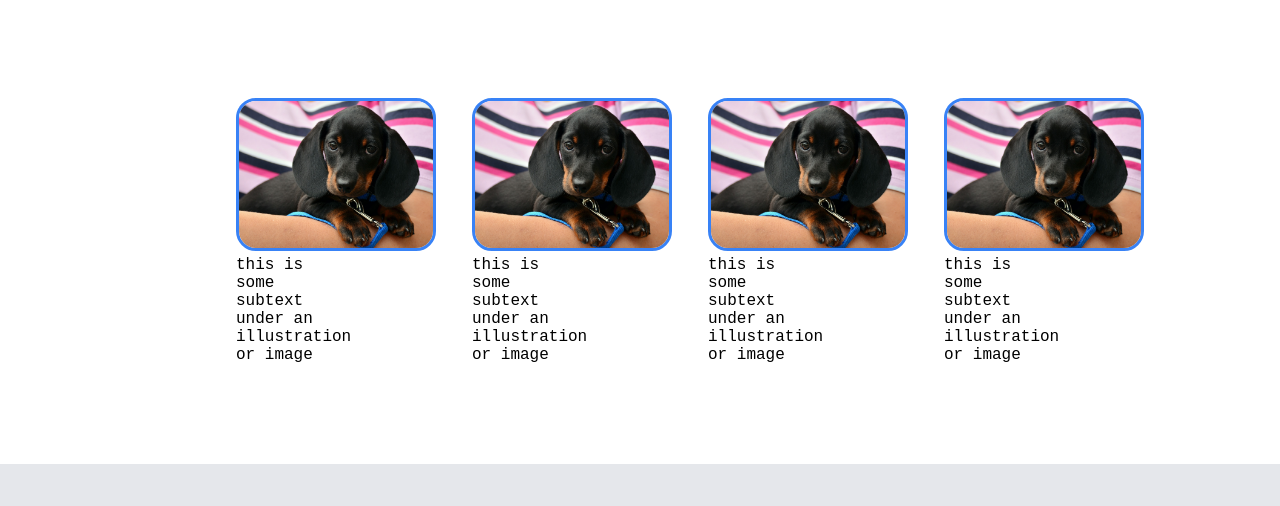
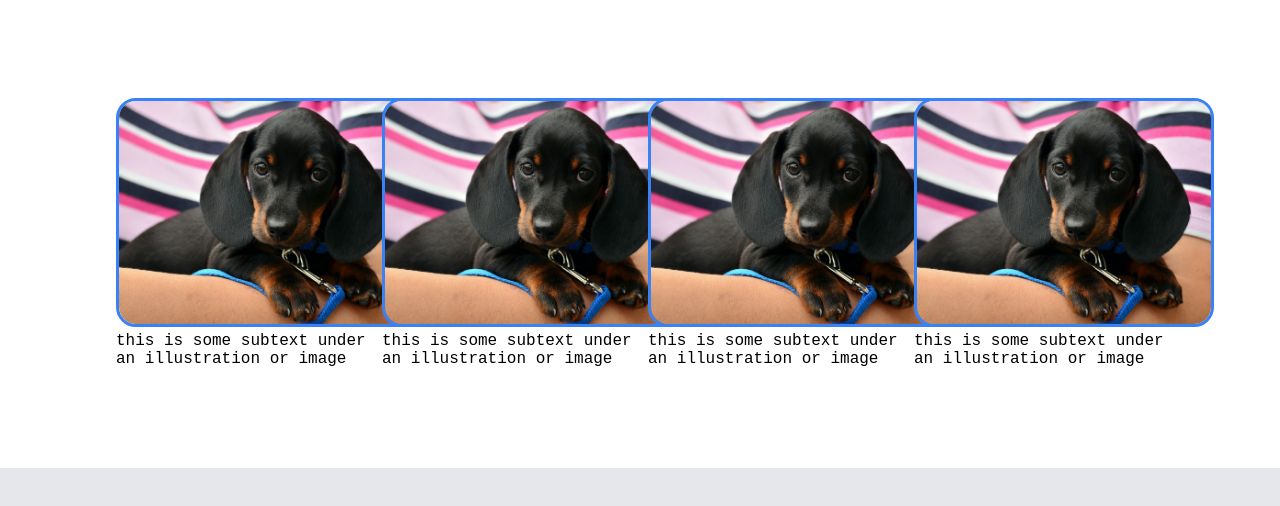
Before and after one commit to HafidGO/landing-page, a plain HTML site: page index.html in a window 1280 px wide. Shown: the part 656-1162 px from the top of the page. Drawn offline with Linux system fonts and the light colour scheme.

Commit message:
Fix image height

```diff
--- a/style.css
+++ b/style.css
@@ -99,13 +99,13 @@ header div{
 }
 
 .imagesContainer .card{
-    width:100px;
+    width: 250px;;
 }
 
 .card img{
-    width: 250px;
+    width: 300px;
     height: auto;
-    max-width: 200px;
+    /* max-width: 500px; */
     border: solid;
     border-radius: 20px;
     border-color: #3882F6;
```
